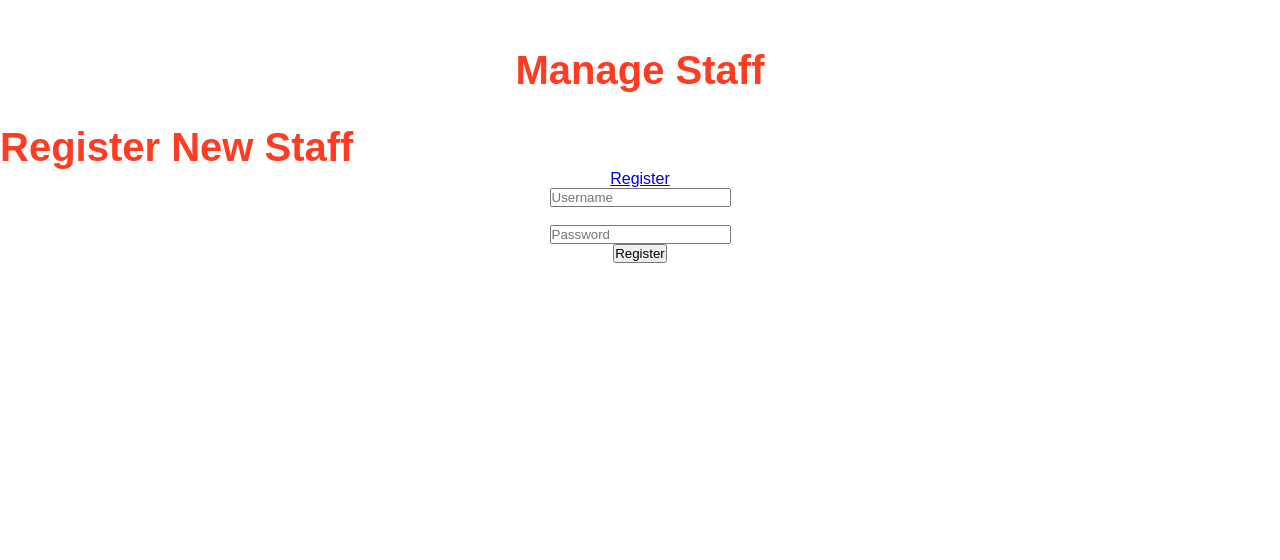
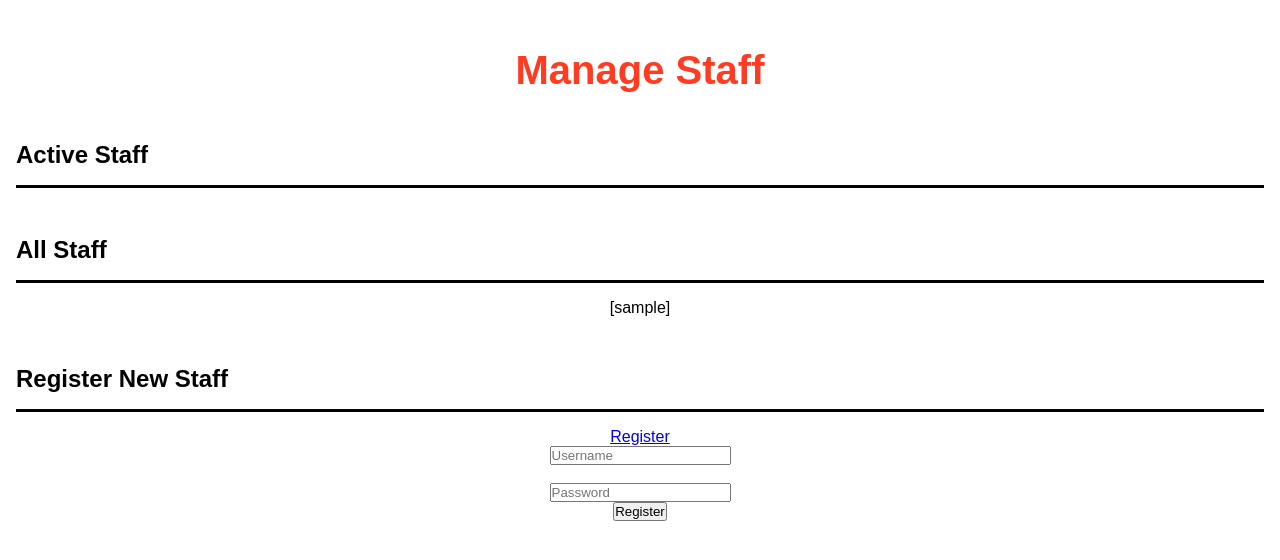
Before and after one commit to felixwri/example-website, a Flask app: page /staff/manageStaff in a window 1280 px wide. Shown: the part 80-640 px from the top of the page. Run offline with Flask 2, Linux system fonts and the light colour scheme; the visitor is signed in with stand-in values (Sample User, id 1); a database or web service that is not in the repository returns one stand-in record (values such as "Sample title"); some libraries are stand-ins or nearby versions.

Commit message:
Revised function for printing all users

```diff
--- a/app.py
+++ b/app.py
@@ -180,8 +180,9 @@ def upload_image():
 def manage_staff():
     if session.get('username') != 'staff':
         return jsonify(success= "false")
+
     if request.method == "GET":
-        return render_template("manageStaff.html", user_option="Log Out")
+        return render_template("manageStaff.html", users=db.print_users(), user_option="Log Out")
 
 @app.route('/staff/manageStaff/register', methods=['GET', 'POST'])
 def register():
--- a/database/login_database.py
+++ b/database/login_database.py
@@ -114,8 +114,14 @@ def existing_user(username):
 def print_users():
     cursor = connection.cursor()
     try:
-        cursor.execute("SELECT * FROM users_table;")
-        print(cursor.fetchall())
+        user_list=[]
+        cursor.execute("SELECT username FROM users_table")
+        users = cursor.fetchall()
+        for user in users:
+            user_list.append(user[0])
+            #print(user[0])
+        return user_list
+        #print(cursor.fetchall())
 
         cursor.close()
     except Exception as e:
--- /dev/null
+++ b/public/styles/staffManage.css
@@ -0,0 +1,54 @@
+.title {
+
+    font-size: 2.5rem;
+    color: var(--primary-alt);
+    font-weight: bold;
+    transition: font-size 0.3s ease;
+}
+
+.subtitle {
+    font-size: 1.5rem;
+    margin: 1rem;
+    padding: 1rem 0rem;
+
+    border-bottom: 3px solid black;
+
+    font-weight: bold;
+    transition: font-size 0.3s ease;
+}
+
+
+.whiteButton {
+    background-color: var(--primary-alt);
+    /* Green */
+    border: none;
+    border-radius: 5px;
+    color: white;
+    padding: 15px 32px;
+    text-align: center;
+    text-decoration: none;
+    display: inline-block;
+    font-size: 16px;
+
+    cursor: pointer;
+}
+
+.button1 {
+    background-color: white;
+    color: black;
+    border: 2px solid var(--primary-alt);
+    border-radius: 5px;
+
+    padding: 15px 32px;
+    text-align: center;
+    text-decoration: none;
+    display: inline-block;
+    font-size: 16px;
+
+    cursor: pointer;
+}
+
+.button1:hover {
+    background-color: var(--primary-alt);
+    color: white;
+}
--- a/templates/manageStaff.html
+++ b/templates/manageStaff.html
@@ -6,7 +6,7 @@
 
     <link rel="stylesheet" href="{{url_for('send_css', path='global.css')}}" />
     <link rel="stylesheet" href="{{url_for('send_css', path='staffNav.css')}}" />
-    <link rel="stylesheet" href="{{url_for('send_css', path='staffHome.css')}}" />
+    <link rel="stylesheet" href="{{url_for('send_css', path='staffManage.css')}}" />
 
 </head>
 <body>
@@ -29,7 +29,19 @@
         <p class="title" style="text-align: center">Manage Staff</p>
 
         <div style="text-align: center; margin-top: 2rem">
-            <p class="title" style="text-align: left">Register New Staff</p>
+            <p class="subtitle" style="text-align: left">Active Staff</p>
+
+        </div>
+
+        <div style="text-align: center; margin-top: 2rem">
+            <p class="subtitle" style="text-align: left">All Staff</p>
+
+            <p>{{users}}</p>
+
+        </div>
+
+        <div style="text-align: center; margin-top: 2rem">
+            <p class="subtitle" style="text-align: left">Register New Staff</p>
 
             <a href="{{ url_for('register') }}" class="active">Register</a>
 
```
